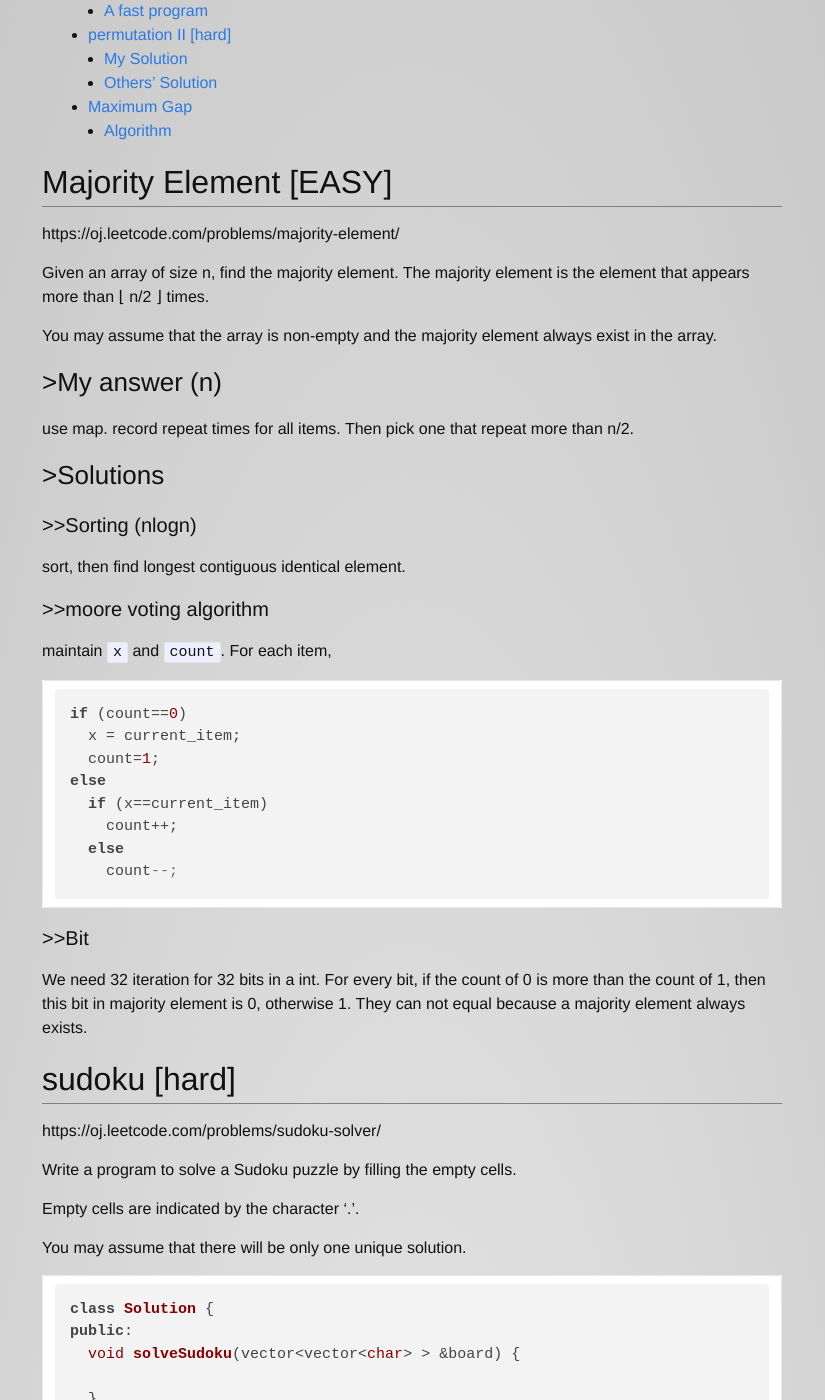
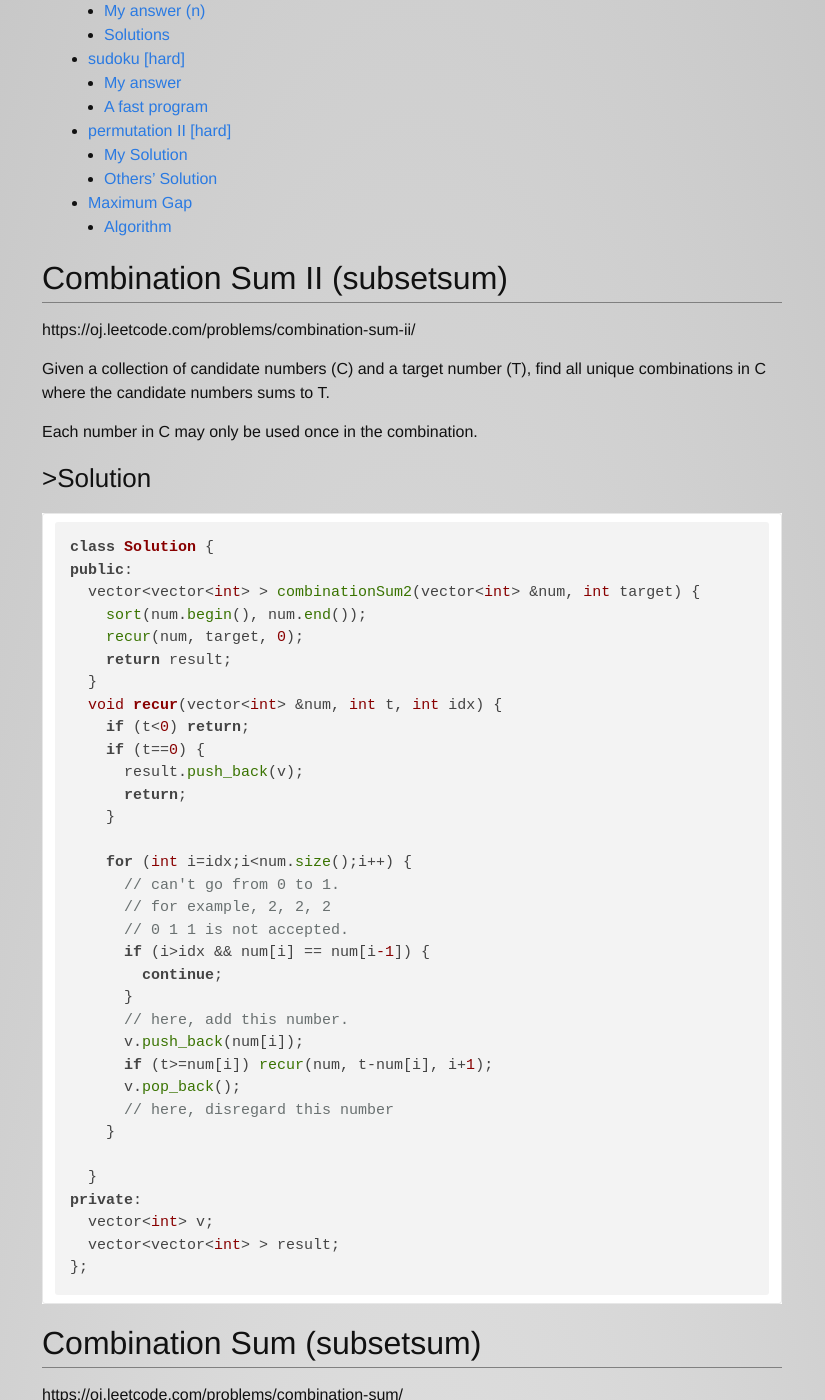
Before and after one commit to lihebi/wiki-old, a Jekyll site: the page built from _wiki/algorithm/leetcode.md, in a window 1280 px wide and 1400 px high, scrolled down 285 px. Shown: the whole window, without its empty margins (228-1053 px from the left). Built offline with Jekyll 4.4.1, drawn with Linux system fonts in a browser that asks for light colours; nearby versions of some CDN libraries; Markdown is read by kramdown in place of the engine named in the settings; some of the changed text lies outside the part shown.

Commit message:
add subsetsum

````diff
--- a/_wiki/algorithm/leetcode.md
+++ b/_wiki/algorithm/leetcode.md
@@ -1,6 +1,79 @@
 ---
 title: Leetcode
 ---
+
+Combination Sum II (subsetsum)
+------------------------------
+
+https://oj.leetcode.com/problems/combination-sum-ii/
+
+
+Given a collection of candidate numbers (C) and a target number (T), find all unique combinations in C where the candidate numbers sums to T.
+
+Each number in C may only be used once in the combination.
+
+### Solution
+
+
+```cpp
+class Solution {
+public:
+  vector<vector<int> > combinationSum2(vector<int> &num, int target) {
+    sort(num.begin(), num.end());
+    recur(num, target, 0);
+    return result;
+  }
+  void recur(vector<int> &num, int t, int idx) {
+    if (t<0) return;
+    if (t==0) {
+      result.push_back(v);
+      return;
+    }
+
+    for (int i=idx;i<num.size();i++) {
+      // can't go from 0 to 1.
+      // for example, 2, 2, 2
+      // 0 1 1 is not accepted.
+      if (i>idx && num[i] == num[i-1]) {
+        continue;
+      }
+      // here, add this number.
+      v.push_back(num[i]);
+      if (t>=num[i]) recur(num, t-num[i], i+1);
+      v.pop_back();
+      // here, disregard this number
+    }
+
+  }
+private:
+  vector<int> v;
+  vector<vector<int> > result;
+};
+```
+
+Combination Sum (subsetsum)
+---------------------------
+
+https://oj.leetcode.com/problems/combination-sum/
+
+Given a set of candidate numbers (C) and a target number (T), find all unique combinations in C where the candidate numbers sums to T.
+
+The same repeated number may be chosen from C unlimited number of times.
+
+### Solution
+only need to change
+
+```
+recur(num, t-num[i], i+1);
+```
+
+to
+
+```
+recur(num, t-num[i], i);
+```
+
+
 
 Majority Element [EASY]
 -----------------------
````
